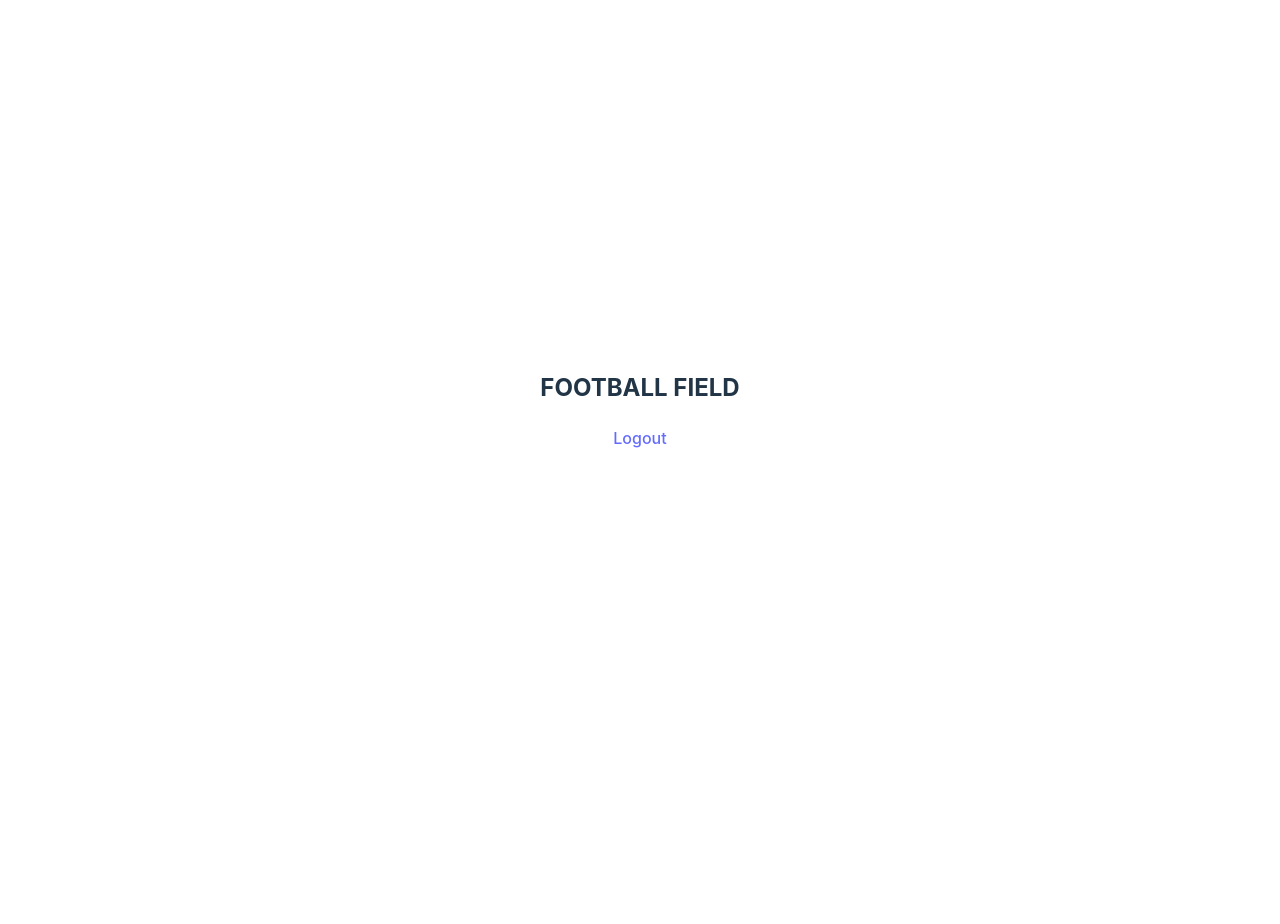
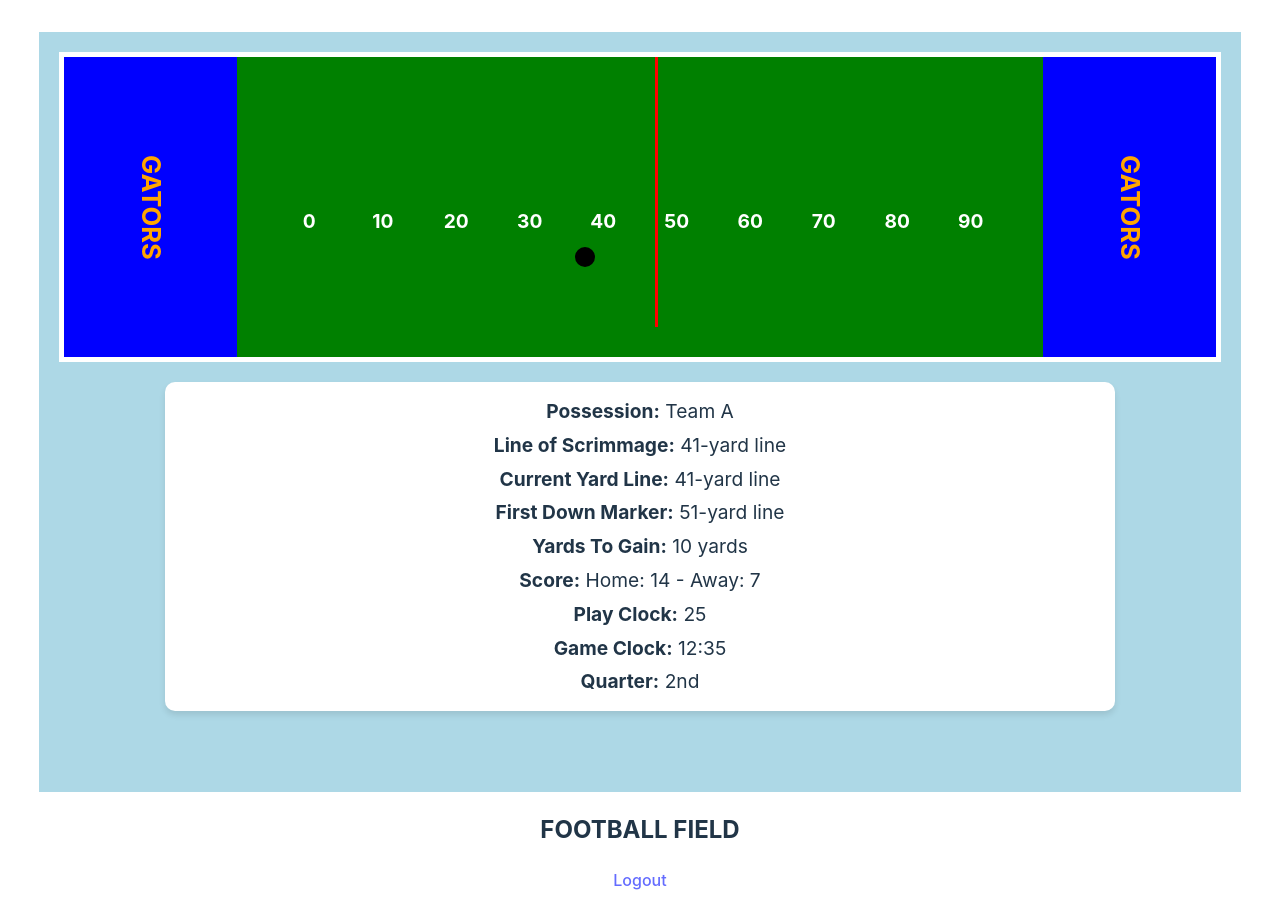
Before and after one commit to millerandrew1/GatorBall, a React (Vite) app in the folder react/: page /data in a window 1280 px wide. Before the commit the page ends 800 px from the top, so only its background shows below. Built offline with nearby package versions, Linux system fonts and the light colour scheme.

Commit message:
Football Field Update

```diff
--- /dev/null
+++ b/react/src/Data.css
@@ -0,0 +1,123 @@
+.football-container {
+  display: flex;
+  flex-direction: column;
+  align-items: center;
+  background-color: lightblue;
+  padding: 20px;
+  height: 90vh;
+}
+
+/* Football Field */
+.field {
+  display: flex;
+  position: relative;
+  width: 90vw;
+  max-width: 1200px;
+  height: 300px;
+  background-color: green;
+  border: 5px solid white;
+  overflow: hidden;
+}
+
+/* End Zones */
+.end-zone {
+  width: 15%;
+  height: 100%;
+  background-color: blue;
+  color: orange;
+  font-size: 2vw;
+  font-weight: bold;
+  display: flex;
+  align-items: center;
+  justify-content: center;
+  writing-mode: vertical-rl;
+  text-orientation: mixed;
+  position: absolute;
+}
+
+.end-zone.left {
+  left: 0;
+}
+
+.end-zone.right {
+  right: 0;
+}
+
+/* Play Area */
+.play-area {
+  position: absolute;
+  left: 15%;
+  width: 70%;
+  height: 100%;
+  display: flex;
+  align-items: center;
+  justify-content: center;
+}
+
+/* Yard Lines */
+.yard-lines {
+  position: absolute;
+  width: 100%;
+  height: 100%;
+  display: flex;
+  justify-content: space-evenly;
+  align-items: center;
+}
+
+.yard-line-container {
+  display: flex;
+  flex-direction: column;
+  align-items: center;
+  position: relative;
+}
+
+.yard-line {
+  width: 2px;
+  height: 100%;
+  background-color: white;
+}
+
+.yard-marker {
+  position: absolute;
+  top: 5%;
+  font-size: 1.5vw;
+  font-weight: bold;
+  color: white;
+}
+
+/* Ball (Moves Dynamically) */
+.ball {
+  position: absolute;
+  bottom: 30%;
+  width: 20px;
+  height: 20px;
+  background-color: black;
+  border-radius: 50%;
+  transition: left 0.5s ease-in-out;
+}
+
+/* First Down Marker */
+.first-down-marker {
+  position: absolute;
+  bottom: 10%;
+  width: 3px;
+  height: 100%;
+  background-color: red;
+  transition: left 0.5s ease-in-out;
+}
+
+/* Game Info Panel */
+.info-panel {
+  width: 80%;
+  max-width: 1000px;
+  background: white;
+  padding: 10px;
+  margin-top: 20px;
+  border-radius: 10px;
+  box-shadow: 0px 4px 6px rgba(0, 0, 0, 0.1);
+}
+
+.info-panel div {
+  margin: 5px 0;
+  font-size: 1.2em;
+}
--- a/react/src/Data.jsx
+++ b/react/src/Data.jsx
@@ -1,12 +1,107 @@
 import { Link } from "react-router-dom";
+import React, { useState, useEffect } from "react";
+import "./Data.css";
 
-function Data() {
+const Data = () => {
+  const [distance, setDistance] = useState(0);
+  const [possession, setPossession] = useState("N/A");
+  const [lineOfScrimmage, setLineOfScrimmage] = useState("N/A");
+  const [currentYardLine, setCurrentYardLine] = useState("N/A");
+  const [firstDownMarker, setFirstDownMarker] = useState("N/A");
+  const [yardsToGain, setYardsToGain] = useState("N/A");
+  const [score, setScore] = useState("N/A");
+  const [playClock, setPlayClock] = useState("N/A");
+  const [gameClock, setGameClock] = useState("N/A");
+  const [quarter, setQuarter] = useState("N/A");
+
+  useEffect(() => {
+    // Simulate dynamic updates (replace with actual data fetching)
+    const interval = setInterval(() => {
+      const randomYards = Math.random() * 100;
+      setDistance(randomYards);
+      setLineOfScrimmage(`${Math.floor(randomYards)}-yard line`);
+      setCurrentYardLine(`${Math.floor(randomYards)}-yard line`);
+      setFirstDownMarker(`${Math.floor(randomYards + 10)}-yard line`);
+      setYardsToGain("10 yards");
+      setScore("Home: 14 - Away: 7");
+      setPlayClock("25");
+      setGameClock("12:35");
+      setQuarter("2nd");
+      setPossession("Team A");
+    }, 3000);
+
+    return () => clearInterval(interval);
+  }, []);
+
   return (
-    <div>
+    <>
+      <div className="football-container">
+        {/* Football Field */}
+        <div className="field">
+          {/* Left End Zone */}
+          <div className="end-zone left">GATORS</div>
+
+          {/* Play Area */}
+          <div className="play-area">
+            {/* Yard Lines */}
+            <div className="yard-lines">
+              {Array.from({ length: 10 }).map((_, i) => (
+                <div key={i} className="yard-line-container">
+                  <div className="yard-line"></div>
+                  <div className="yard-marker">{i * 10}</div>
+                </div>
+              ))}
+            </div>
+
+            {/* Moving Ball */}
+            <div className="ball" style={{ left: `${distance}%` }}></div>
+
+            {/* First Down Marker */}
+            <div
+              className="first-down-marker"
+              style={{ left: `${distance + 10}%` }}
+            ></div>
+          </div>
+
+          {/* Right End Zone */}
+          <div className="end-zone right">GATORS</div>
+        </div>
+
+        {/* Game Info */}
+        <div className="info-panel">
+          <div>
+            <strong>Possession:</strong> {possession}
+          </div>
+          <div>
+            <strong>Line of Scrimmage:</strong> {lineOfScrimmage}
+          </div>
+          <div>
+            <strong>Current Yard Line:</strong> {currentYardLine}
+          </div>
+          <div>
+            <strong>First Down Marker:</strong> {firstDownMarker}
+          </div>
+          <div>
+            <strong>Yards To Gain:</strong> {yardsToGain}
+          </div>
+          <div>
+            <strong>Score:</strong> {score}
+          </div>
+          <div>
+            <strong>Play Clock:</strong> {playClock}
+          </div>
+          <div>
+            <strong>Game Clock:</strong> {gameClock}
+          </div>
+          <div>
+            <strong>Quarter:</strong> {quarter}
+          </div>
+        </div>
+      </div>
       <h2>FOOTBALL FIELD</h2>
       <Link to="/">Logout</Link>
-    </div>
+    </>
   );
-}
+};
 
 export default Data;
```
Also changed, not shown: react/src/assets/footballfield.jpg (added).
